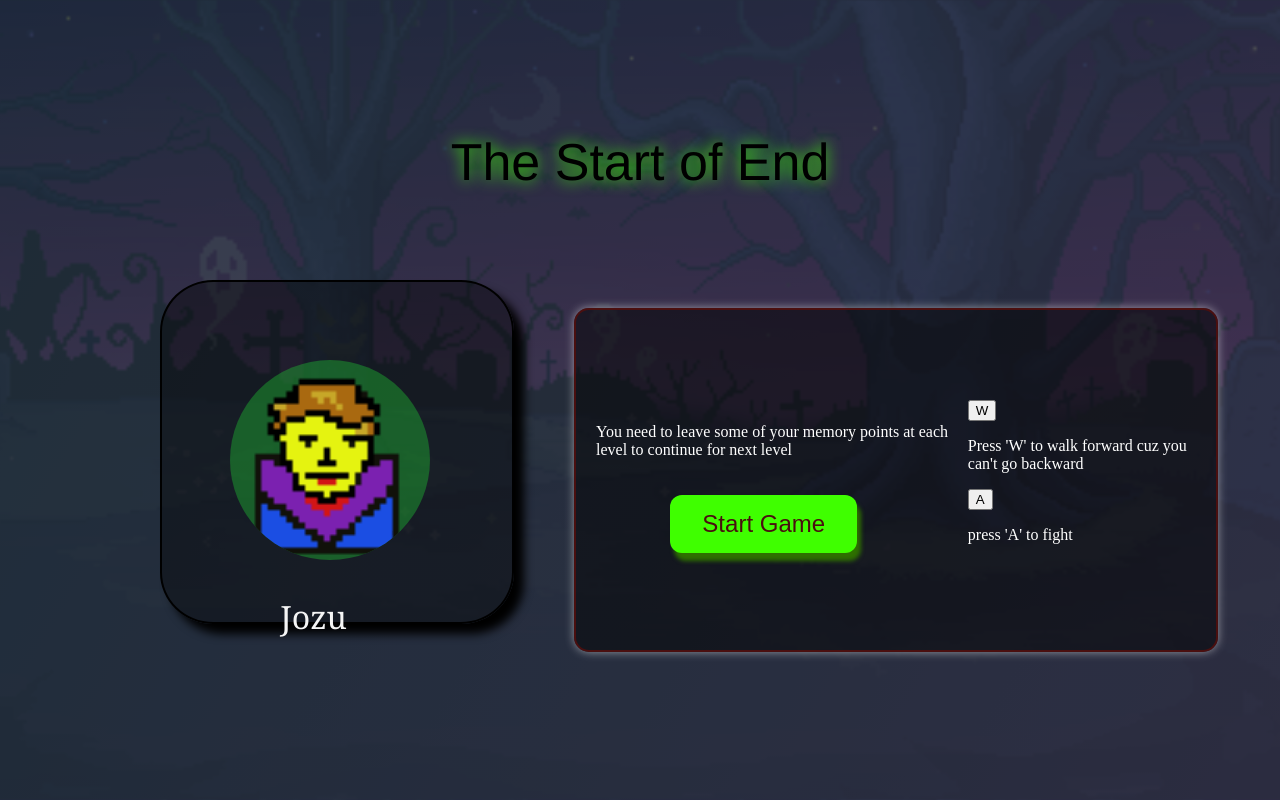
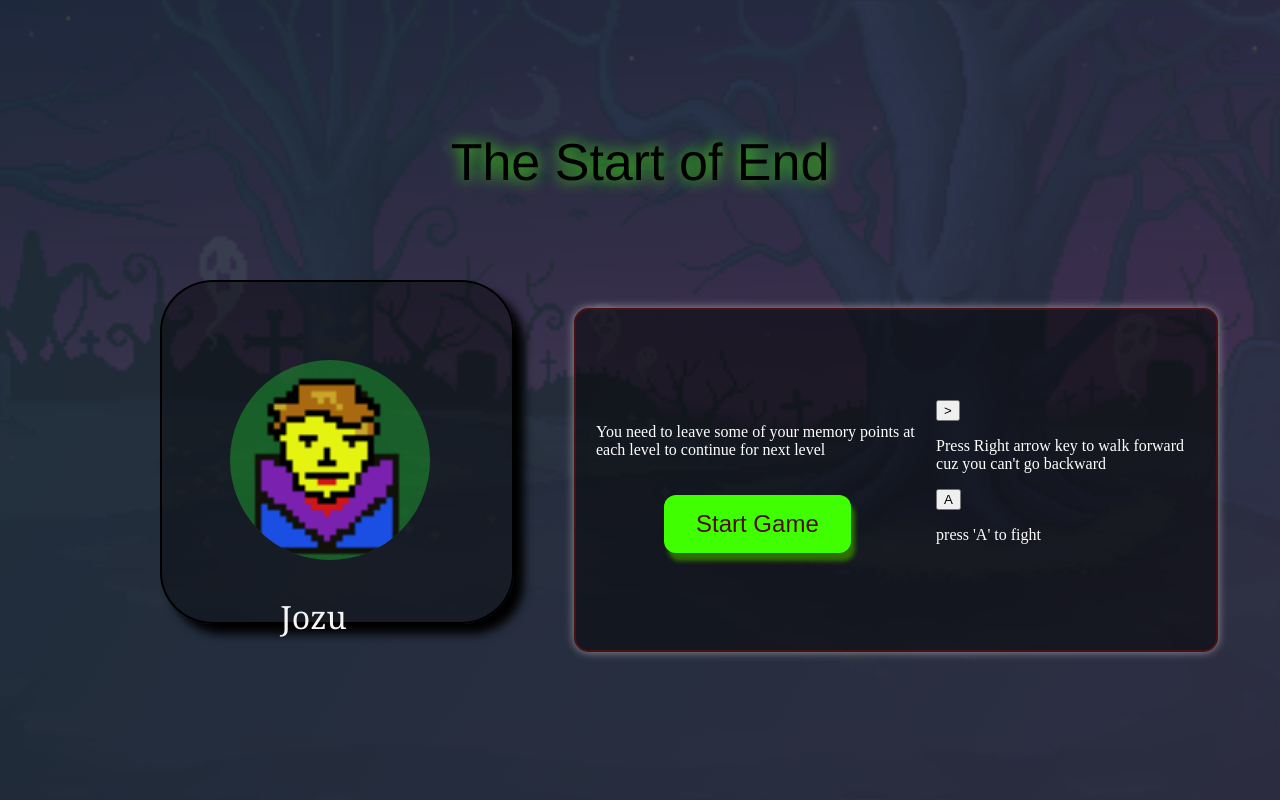
Before and after one commit to muin-15/Hollow_Gaze, a React (Vite) app in the folder hollowgaze/: page /game in a window 1280 px wide. Shown: the top 800 px of the page. Built offline with nearby package versions, Linux system fonts and the light colour scheme.

Commit message:
changed the key from w to

```diff
--- a/hollowgaze/src/game.tsx
+++ b/hollowgaze/src/game.tsx
@@ -26,8 +26,8 @@ function Game(){
 
                 </div>
                 <div className='instruction'>
-                        <button>W</button>
-                        <p> Press 'W' to walk forward cuz you can't go backward</p>
+                        <button>&gt;</button>
+                        <p> Press Right arrow key to walk forward cuz you can't go backward</p>
                         <button>A</button>
                         <p>press 'A' to fight</p>
                     </div>
```
